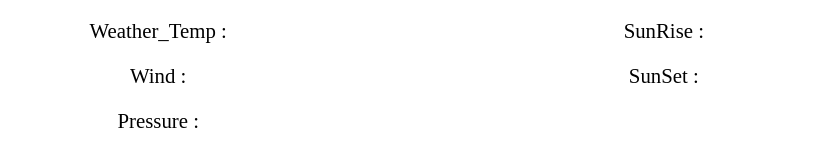
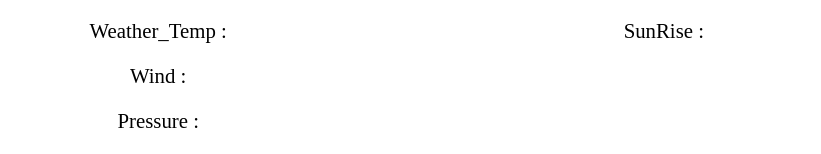
Before and after one commit to Vaithi44/weather, a plain HTML site: page index.html in a window 1280 px wide. Shown: the part 317-471 px from the top of the page, without its empty margins (229-1050 px from the left). Drawn offline with Linux system fonts and the light colour scheme; files that its build step writes are made by us from their sources; files whose address does not match are found by name.

Commit message:
Update index.html

```diff
--- a/index.html
+++ b/index.html
@@ -34,19 +34,3 @@
         <div class="srise">
             <p>SunRise : <span class="sunrise"></span></p>
         </div>
-        <div class="sset">
-            <p>SunSet : <span class="sunset"></span></p>
-        </div>
-       </div>
-    </div>
-
-
-
-
-
-
-
-
-
-</body>
-</html>
```
